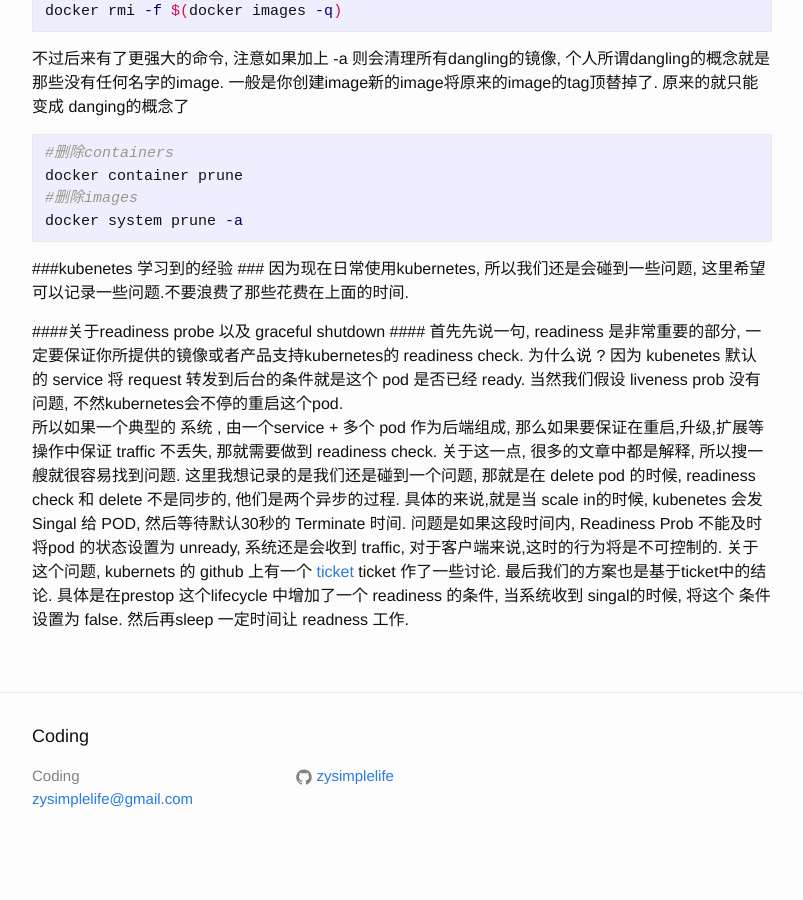
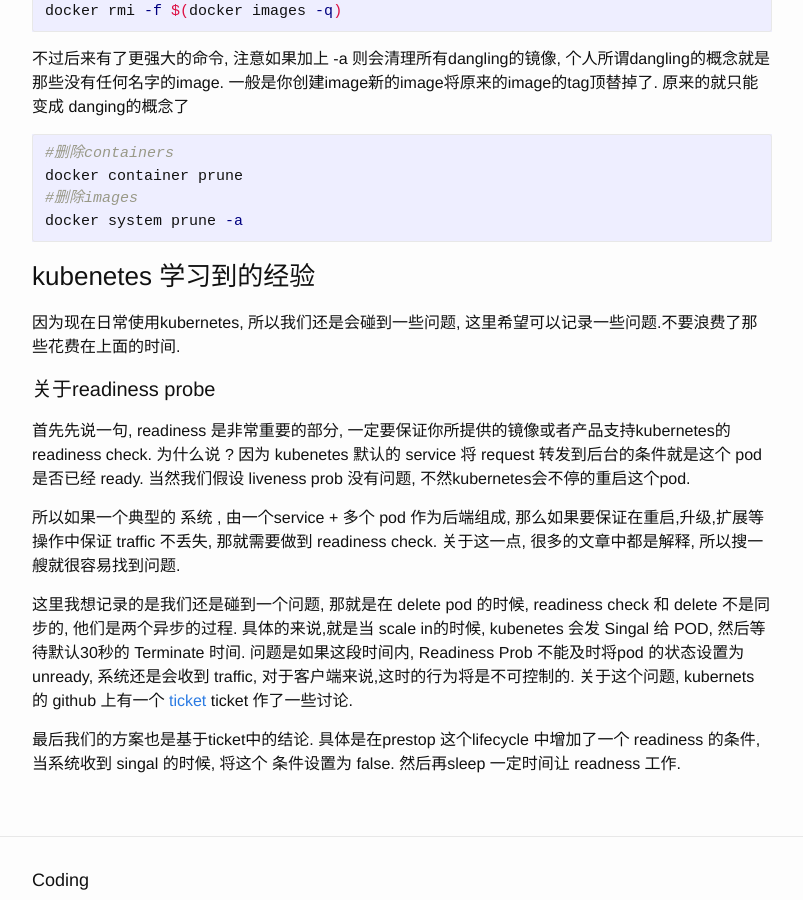
Before and after one commit to zysimplelife/zysimplelife.github.io, a Jekyll site: the page built from _posts/2018-01-20-kubernetes_usage.markdown, in a window 1280 px wide and 900 px high, scrolled down 588 px. Shown: the whole window, without its empty margins (238-1041 px from the left). Built offline with Jekyll 4.4.1, drawn with Linux system fonts in a browser that asks for light colours; before the commit the page ends 1458 px from its top, so only the background shows below that.

Commit message:
fix some syntex problem

```diff
--- a/_posts/2018-01-20-kubernetes_usage.markdown
+++ b/_posts/2018-01-20-kubernetes_usage.markdown
@@ -33,10 +33,14 @@ docker system prune -a
 
 
 
-###kubenetes 学习到的经验 ###
+### kubenetes 学习到的经验
 因为现在日常使用kubernetes, 所以我们还是会碰到一些问题, 这里希望可以记录一些问题.不要浪费了那些花费在上面的时间.
 
-####关于readiness probe 以及 graceful shutdown ####
+#### 关于readiness probe
 首先先说一句, readiness 是非常重要的部分, 一定要保证你所提供的镜像或者产品支持kubernetes的 readiness check.  为什么说 ? 因为 kubenetes 默认的 service 将 request 转发到后台的条件就是这个 pod 是否已经 ready. 当然我们假设 liveness prob 没有问题, 不然kubernetes会不停的重启这个pod.
+
 所以如果一个典型的 系统 , 由一个service + 多个 pod 作为后端组成, 那么如果要保证在重启,升级,扩展等操作中保证 traffic 不丢失, 那就需要做到 readiness check.  关于这一点, 很多的文章中都是解释, 所以搜一艘就很容易找到问题.
-这里我想记录的是我们还是碰到一个问题, 那就是在 delete pod 的时候, readiness check 和 delete 不是同步的, 他们是两个异步的过程. 具体的来说,就是当 scale in的时候, kubenetes 会发 Singal 给 POD, 然后等待默认30秒的 Terminate 时间. 问题是如果这段时间内, Readiness Prob 不能及时将pod 的状态设置为 unready, 系统还是会收到 traffic, 对于客户端来说,这时的行为将是不可控制的. 关于这个问题, kubernets 的 github 上有一个 [ticket](https://github.com/kubernetes/kubernetes/issues/43576) ticket 作了一些讨论.   最后我们的方案也是基于ticket中的结论. 具体是在prestop 这个lifecycle 中增加了一个 readiness 的条件, 当系统收到 singal的时候, 将这个 条件设置为 false. 然后再sleep 一定时间让 readness 工作.
+
+这里我想记录的是我们还是碰到一个问题, 那就是在 delete pod 的时候, readiness check 和 delete 不是同步的, 他们是两个异步的过程. 具体的来说,就是当 scale in的时候, kubenetes 会发 Singal 给 POD, 然后等待默认30秒的 Terminate 时间. 问题是如果这段时间内, Readiness Prob 不能及时将pod 的状态设置为 unready, 系统还是会收到 traffic, 对于客户端来说,这时的行为将是不可控制的. 关于这个问题, kubernets 的 github 上有一个 [ticket](https://github.com/kubernetes/kubernetes/issues/43576) ticket 作了一些讨论.
+
+最后我们的方案也是基于ticket中的结论. 具体是在prestop 这个lifecycle 中增加了一个 readiness 的条件, 当系统收到 singal 的时候, 将这个 条件设置为 false. 然后再sleep 一定时间让 readness 工作.
--- a/_posts/2019-10-08-systemd-syslog-container.markdown
+++ b/_posts/2019-10-08-systemd-syslog-container.markdown
@@ -127,5 +127,5 @@ docker info --format '{{.LoggingDriver}}'
 1. [Writing syslog Daemons Which Cooperate Nicely With systemd](https://www.freedesktop.org/wiki/Software/systemd/syslog/)
 1. [rsyslog, journal or both](https://albertomolina.wordpress.com/2017/12/30/rsyslog-journal-or-both/)
 1. [Linux Logging with Systemd - The Ultimate Guide To Logging](https://www.loggly.com/ultimate-guide/linux-logging-with-systemd/)
-2. [Journald system and Docker logs \| Log Analysis | Log Monitoring by Loggly](https://www.loggly.com/docs/journald-system-and-docker-logs/)
+2. [Journald system and Docker logs ](https://www.loggly.com/docs/journald-system-and-docker-logs/)
 3. [Logging Architecture - Kubernetes](https://kubernetes.io/docs/concepts/cluster-administration/logging/)
```
